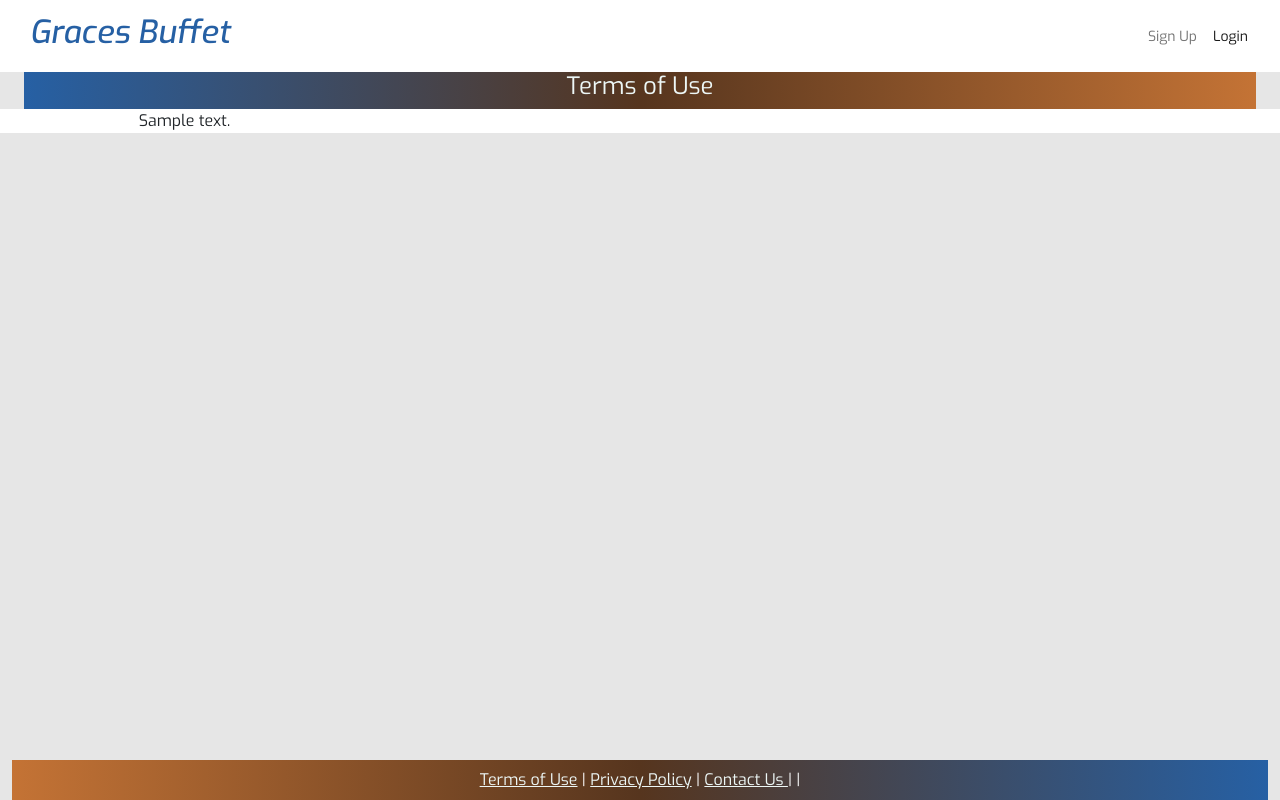
After one commit to Polyanyanwu/graces-buffet-pp4, a Django app: page /home/terms/ in a window 1280 px wide. The commit adds this page. Run offline with Django 3.2, Linux system fonts and the light colour scheme; tables that the repository leaves empty hold one stand-in row (values such as "Sample post"); parts of the project's set-up code (start-up, migrations or seed data) failed here and were passed over.

Commit message:
feat: Add summernote view and template for Terms of Use display on home page

```diff
--- a/general_tables/models.py
+++ b/general_tables/models.py
@@ -56,23 +56,6 @@ class SystemPreference(models.Model):
     def pref_verbose(self):
         return dict(SystemPreference.SYSTEM_OPTIONS)[self.code]
 
-class DiningTable(models.Model):
-    """ Dining tables maintenance """
-    location = models.CharField(max_length=50, blank=False)
-    description = models.CharField(max_length=50, blank=False)
-    total_seats = models.PositiveIntegerField(blank=False,)
-    used_seats = models.PositiveIntegerField(blank=False, default=0)
-
-    class Meta:
-        " display times in ascending order"
-        ordering = ["total_seats"]
-
-    def seats_remaining(self):
-        """ Compute and return total seats remaining """
-        return self.total_seats - self.used_seats
-
-    def __str__(self):
-        return str(self.description)
 
 class DiningTable(models.Model):
     """ Dining tables maintenance """
--- /dev/null
+++ b/home/templates/home/terms/terms_of_use.html
@@ -0,0 +1,21 @@
+{% extends "base.html" %}
+{% load static %}
+
+{% block additional_title %}- Terms of use {% endblock %}
+{{ form.media }}
+{% block content %}
+<div class="container-fluid gx-4">
+    <div class="row">
+        <div class="col main-title text-center">
+            <h4>Terms of Use</h4>
+        </div>
+    </div>
+</div>
+<div class="container-fluid gx-4" style="background: white;">
+    <div class="row justify-content-center">
+        <div class="col-12 col-md-10">
+            {{terms | safe }}
+        </div>
+    </div>
+</div>
+{% endblock %}
--- a/home/urls.py
+++ b/home/urls.py
@@ -8,6 +8,6 @@ urlpatterns = [
     path('notice/', views.ViewNotification.as_view(), name='get_notification'),
     path('notice/<notice_id>', views.NotificationDetail.as_view(),
          name='notification_detail'),
-    path('contact/', views.ContactUs.as_view(),
-         name='contact_us'),
+    path('contact/', views.ContactUs.as_view(), name='contact_us'),
+    path('terms/', views.TermsOfUse.as_view(), name='terms_of_use'),
 ]
--- a/home/views.py
+++ b/home/views.py
@@ -6,7 +6,10 @@ from django.http import HttpResponseRedirect
 from django.contrib import messages
 from django.contrib.auth.models import User
 from bookings.models import Notification
+from general_tables.models import HomeMessage
+from general_tables.forms import HomeMessageForm
 from .forms import ContactForm
+
 
 
 def index(request):
@@ -144,3 +147,18 @@ class ContactUs(View):
                         "email": email
                     }
                 )
+
+
+class TermsOfUse(View):
+    """ View terms of use message """
+    def get(self, request, *args, **kwargs):
+        """ display form for user """
+        terms = get_object_or_404(HomeMessage, code='T')
+        # terms = HomeMessageForm()
+        return render(
+            request,
+            "home/terms/terms_of_use.html",
+            {
+                "terms": terms,
+            }
+        )
--- a/templates/base.html
+++ b/templates/base.html
@@ -205,7 +205,7 @@
     {% endblock %}
     <!-- Footer -->
     <footer class="footer mt-auto py-2">
-        <p class="m-0 text-center text-white"><a href="">Terms of Use</a> <span>|</span>
+        <p class="m-0 text-center text-white"><a href="{% url 'terms_of_use' %}">Terms of Use</a> <span>|</span>
             <a href="">Privacy Policy</a> <span>|</span>
             <a href="{% url 'contact_us' %}">Contact Us </a> <span>|</span>
             <span><a href="" title="LinkedIn"><i class="fab fa-linkedin"></i></a></span>
```
Also changed, not shown: general_tables/forms.py (+7 -1 lines), general_tables/migrations/0008_homemessage.py (added).
